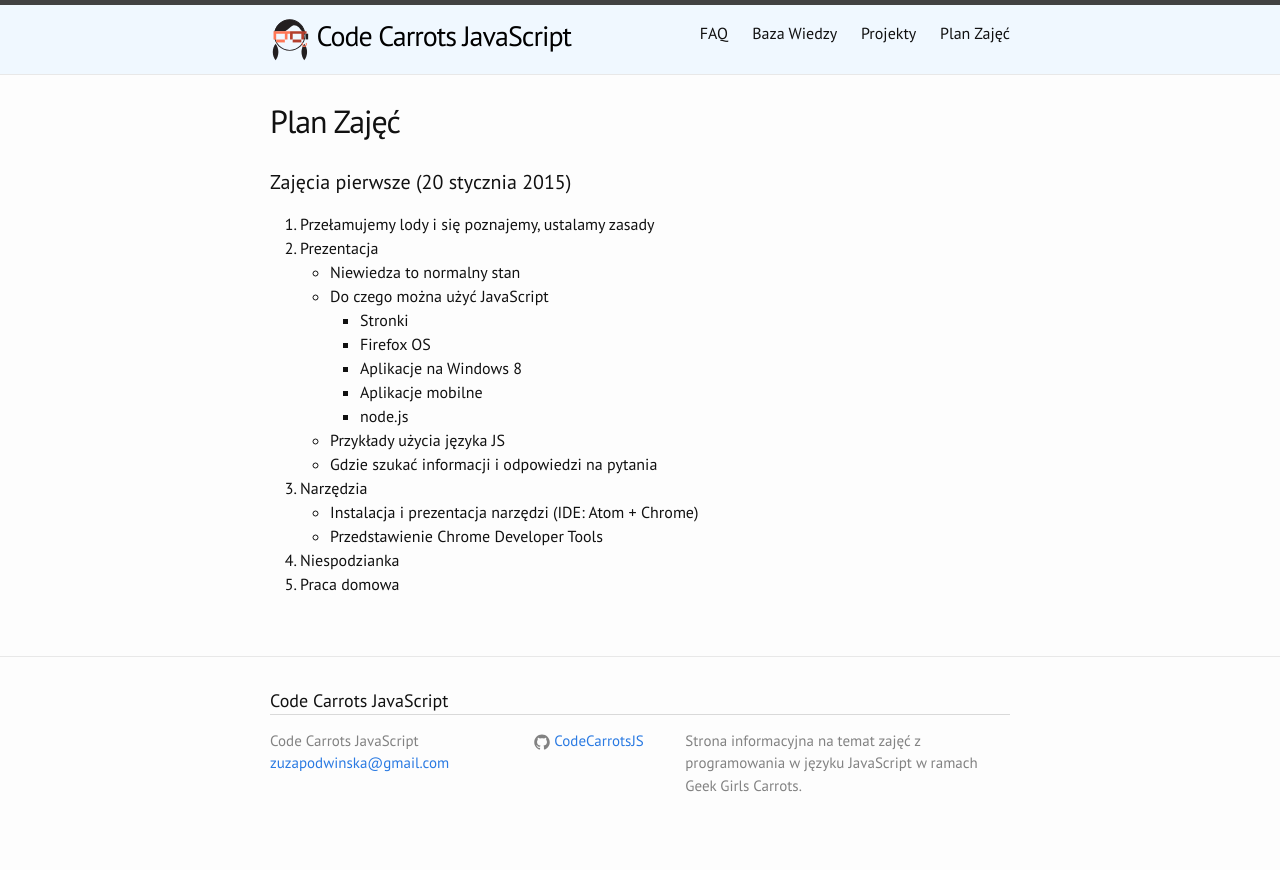
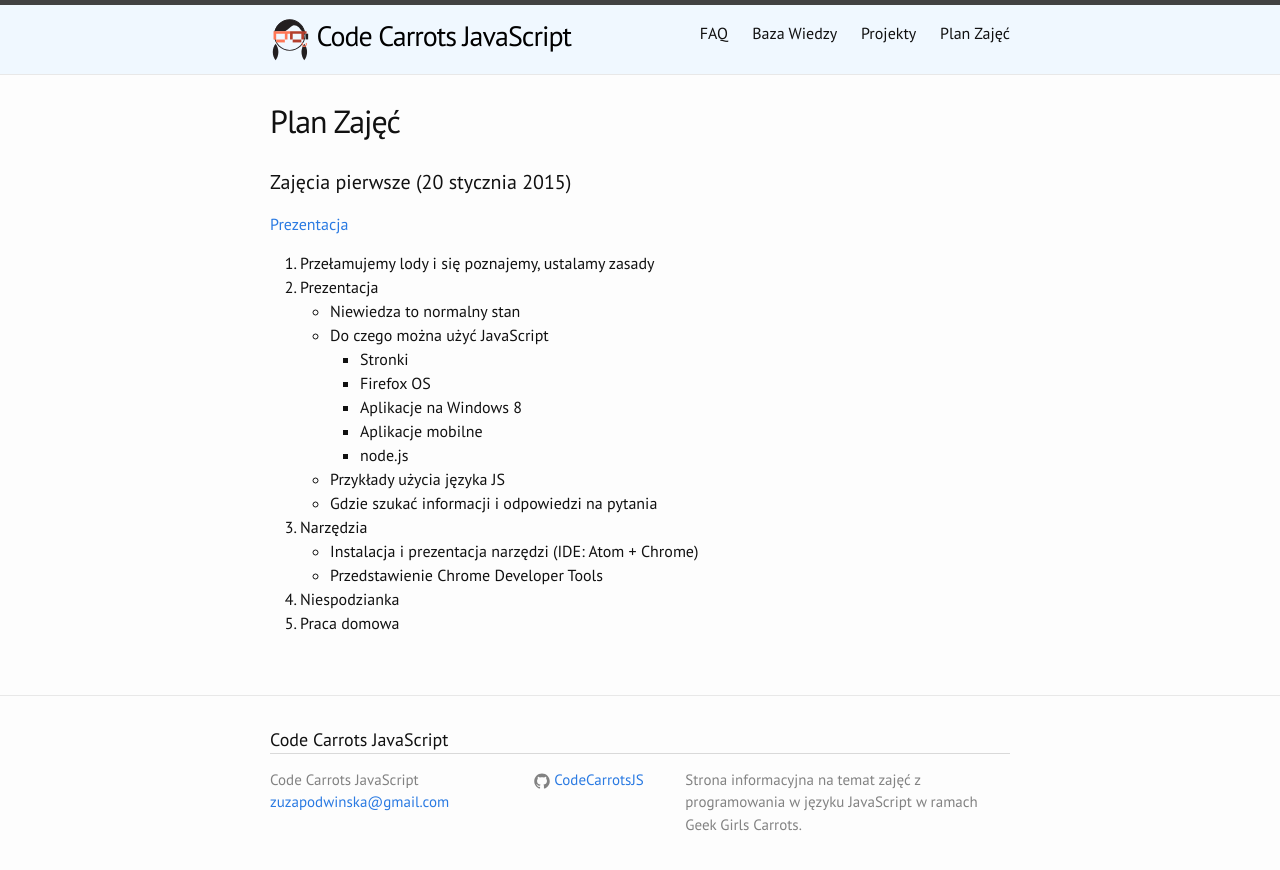
Before and after one commit to CodeCarrotsJS/CodeCarrotsJS.github.io, a Jekyll site: the page built from schedule.md, in a window 1280 px wide. Shown: the top 870 px of the page. Built offline with Jekyll 4.4.1, drawn with Linux system fonts in a browser that asks for light colours.

Commit message:
Added presentation link.

```diff
--- a/schedule.md
+++ b/schedule.md
@@ -5,6 +5,8 @@ permalink: /schedule/
 ---
 
 #### Zajęcia pierwsze (20 stycznia 2015) ####
+
+[Prezentacja](http://codecarrotsjs.github.io/prezentacja-pierwsza/)
 
 1. Przełamujemy lody i się poznajemy, ustalamy zasady
 2. Prezentacja
```
